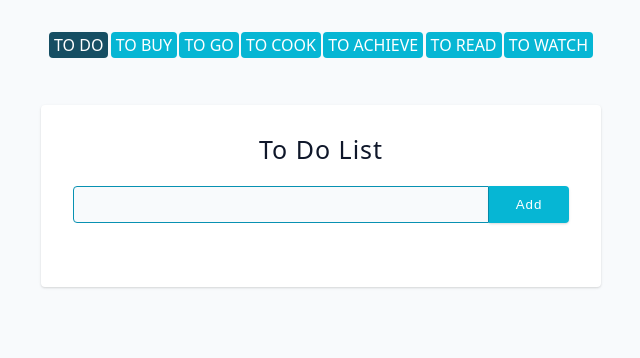
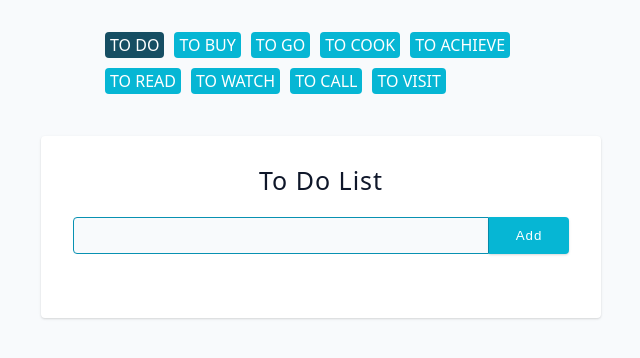
Before and after one commit to al1yew/ToDoToBuyToGoList, a React (Vite) app: page / in a window 1280 px wide. Shown: the top 358 px of the page, without its empty margins (319-959 px from the left). Built offline with nearby package versions, Linux system fonts and the light colour scheme; the HTML template or start-up script is replaced by a standard one.

Commit message:
added to visit

```diff
--- a/src/App.jsx
+++ b/src/App.jsx
@@ -13,6 +13,8 @@ const defaultState = {
     toread: JSON.parse(localStorage.getItem("toread")) ?? [],
     toachieve: JSON.parse(localStorage.getItem("toachieve")) ?? [],
     tocook: JSON.parse(localStorage.getItem("tocook")) ?? [],
+    tocall: JSON.parse(localStorage.getItem("tocall")) ?? [],
+    tovisit: JSON.parse(localStorage.getItem("tovisit")) ?? [],
 };
 
 const App = () => {
--- a/src/index.css
+++ b/src/index.css
@@ -386,12 +386,9 @@ form h4 {
 }
 
 .menukeeper {
-  display: flex;
-  justify-content: space-between;
   width: 90vw;
   margin: 0 auto;
-  max-width: 34rem;
-  flex-wrap: wrap;
+  max-width: 27rem;
 }
 
 .menukeeper span {
@@ -400,7 +397,9 @@ form h4 {
   border-radius: var(--borderRadius);
   padding: 5px;
   text-transform: uppercase;
-  margin-bottom: 15px;
+  display: inline-block;
+  margin-right: 10px;
+  margin-bottom: 10px;
   cursor: pointer;
 }
 
--- a/src/types.js
+++ b/src/types.js
@@ -1,3 +1,3 @@
 export const types = [
-    'todo', 'tobuy', 'togo', 'tocook', 'toachieve', 'toread', 'towatch'
+    'todo', 'tobuy', 'togo', 'tocook', 'toachieve', 'toread', 'towatch', 'tocall', 'tovisit'
 ]
```
